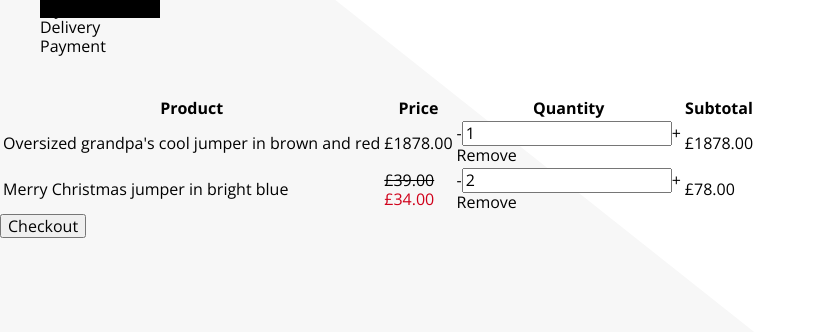
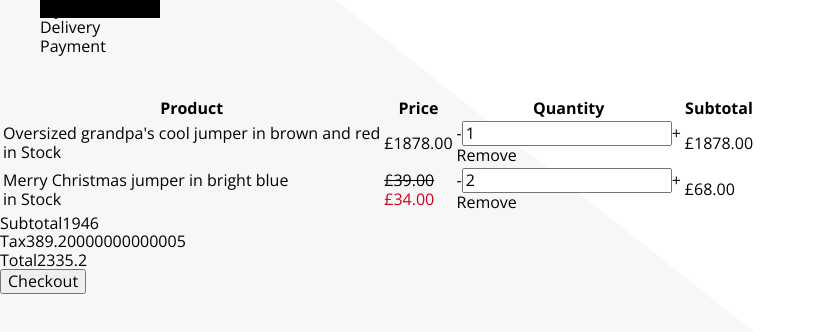
Before and after one commit to BenCrook/basket-page, a React (Create React App) app: page / in a window 1280 px wide. Shown: the top 332 px of the page, without its empty margins (0-816 px from the left). Built offline with nearby package versions, Linux system fonts and the light colour scheme.

Commit message:
* Group up elements that show when the basket is populated for readability * Use special price where set * Add totals * rename basketContents to initialBasket so it's more obvious it is only used for the initial state

```diff
--- a/src/App.tsx
+++ b/src/App.tsx
@@ -1,19 +1,25 @@
 import React, { useState } from 'react';
 import ProductGrid from "./components/product-grid/ProductGrid";
 import ProgressSteps from "./components/progress-steps/ProgressSteps";
-import { basketContents } from "./data";
+import { initialBasket } from "./data";
+import Totals from "./components/totals/Totals";
 
 const App = () => {
-    const [basket, updateBasket] = useState(basketContents);
+    const [basket, updateBasket] = useState(initialBasket);
     const basketIsPopulated = basket.length;
-    const emptyBasketMessage = <div>Your basket is empty.</div>;
+    const emptyBasket = <div>Your basket is empty.</div>;
+    const populatedBasket = (
+        <>
+            <ProductGrid basket={basket} updateBasket={updateBasket} />
+            <Totals basket={basket} />
+            <button disabled={!basket.length} onClick={() => console.log(basket)}>Checkout</button>
+        </>
+    );
 
     return (
         <div>
             <ProgressSteps />
-            {basketIsPopulated ?
-                <ProductGrid basket={basket} updateBasket={updateBasket} /> : emptyBasketMessage}
-            <button disabled={!basket.length} onClick={() => console.log(basket)}>Checkout</button>
+            {basketIsPopulated ?  populatedBasket: emptyBasket}
         </div>
     )
 };
--- a/src/components/product-grid/ProductRow.tsx
+++ b/src/components/product-grid/ProductRow.tsx
@@ -13,11 +13,13 @@ interface PropsInterface {
 
 const ProductRow = (props: PropsInterface) => {
     const product = props.product;
+    const productPrice = product.specialPrice ? product.specialPrice : product.price;
 
     return (
         <tr>
             <td className={`${styles.column} ${styles.productInfo}`}>
-                {product.name}
+                <div>{product.name}</div>
+                <div>{product.qty ? 'in Stock' : 'Out of stock'}</div>
             </td>
 
             <td className={`${styles.column} ${styles.pricing}`}>
@@ -33,7 +35,7 @@ const ProductRow = (props: PropsInterface) => {
             </td>
 
             <td className={`${styles.column} ${styles.actions}`}>
-                {currencySymbol + (product.price * product.qtyInBag).toFixed(2)}
+                {currencySymbol + (productPrice * product.qtyInBag).toFixed(2)}
             </td>
         </tr>
     )
--- /dev/null
+++ b/src/components/totals/Totals.tsx
@@ -0,0 +1,37 @@
+import React from 'react';
+import { BasketContentsInterface } from "../../types";
+
+interface PropsInterface {
+    basket: BasketContentsInterface[]
+}
+
+const Totals = (props: PropsInterface) => {
+    let subtotal = 0;
+
+    props.basket.map((product) => {
+        const productPrice = product.specialPrice ? product.specialPrice : product.price;
+        subtotal = subtotal + (productPrice * product.qtyInBag);
+    });
+
+    const tax = (subtotal * 0.2);
+    const total = (subtotal + tax);
+
+    return (
+        <div>
+            <div>
+                <span>Subtotal</span>
+                <span>{subtotal}</span>
+            </div>
+            <div>
+                <span>Tax</span>
+                <span>{tax}</span>
+            </div>
+            <div>
+                <span>Total</span>
+                <span>{total}</span>
+            </div>
+        </div>
+    )
+};
+
+export default Totals;
--- a/src/data/index.tsx
+++ b/src/data/index.tsx
@@ -27,7 +27,7 @@ export const products: ProductInterface[] = [
     }
 ];
 
-export const basketContents: BasketContentsInterface[] = [
+export const initialBasket: BasketContentsInterface[] = [
     {
         max: 10,
         name: "Oversized grandpa's cool jumper in brown and red",
```
